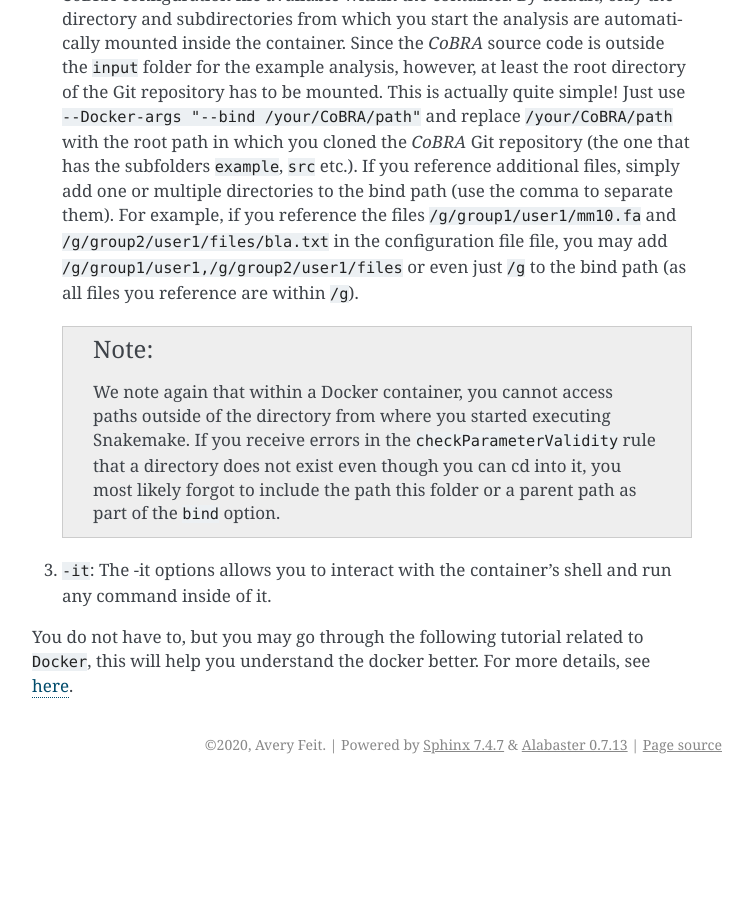
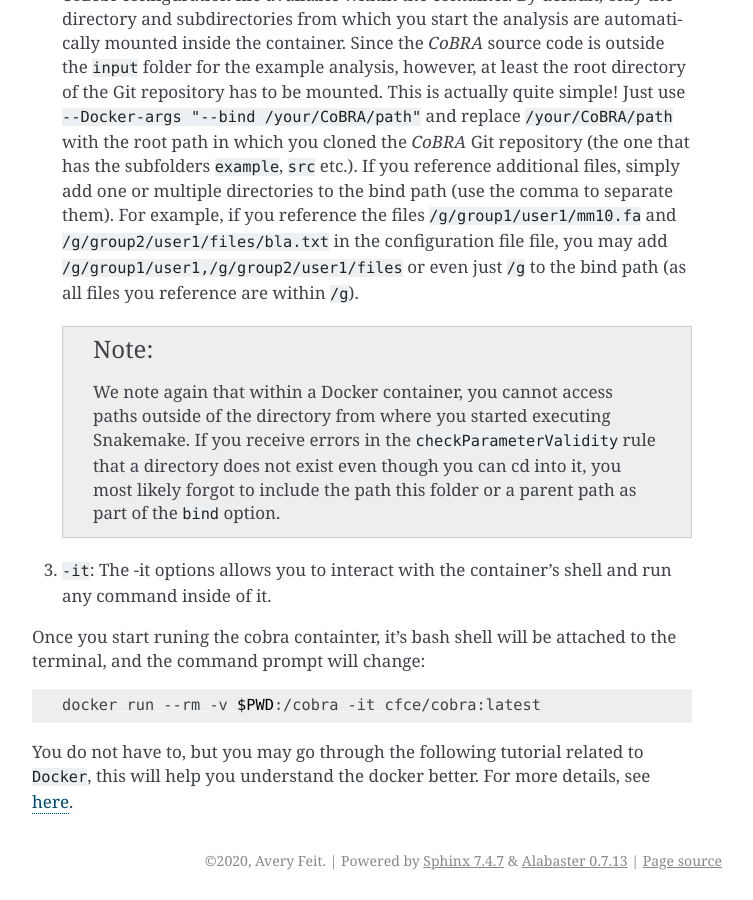
Before and after one commit to qiuxintao101/cobra, a Sphinx documentation site: the page built from docs/install.rst, in a window 1280 px wide and 900 px high, scrolled down 3980 px. Shown: the whole window, without its empty margins (388-1141 px from the left). Built offline with Sphinx 7.4.7, drawn with Linux system fonts in a browser that asks for light colours; pages that are not in the unit, such as notebooks, are missing from menus; before the commit the page ends 4764 px from its top, so only the background shows below that.

Commit message:
Update install.rst

```diff
--- a/docs/install.rst
+++ b/docs/install.rst
@@ -146,4 +146,11 @@ Adaptations and notes when running with Docker
 
 3. ``-it``: The -it options allows you to interact with the container’s shell and run any command inside of it.
 
+Once you start runing the cobra containter, it's bash shell will be attached to the terminal, and the command prompt will change:
+
+.. code-block:: Bash
+
+   docker run --rm -v $PWD:/cobra -it cfce/cobra:latest
+
+
 You do not have to, but you may go through the following tutorial related to ``Docker``, this will help you understand the docker better. For more details, see `here <https://docker-curriculum.com/>`_.
```
